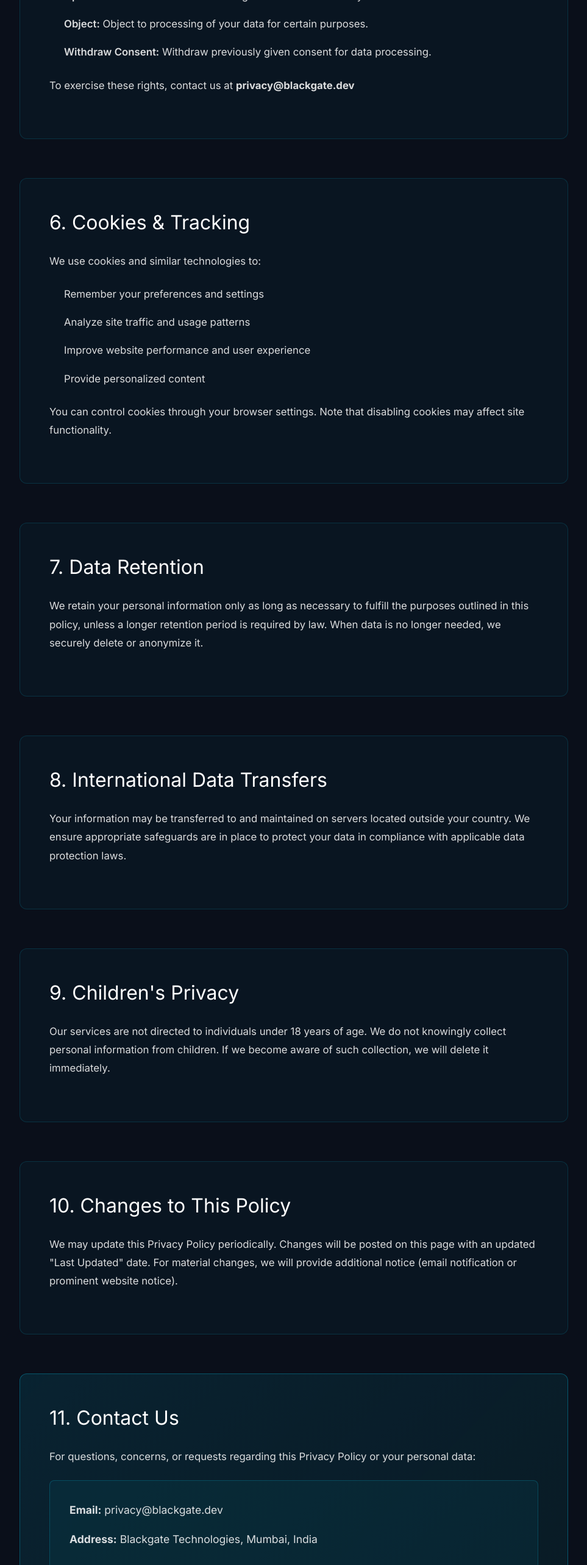
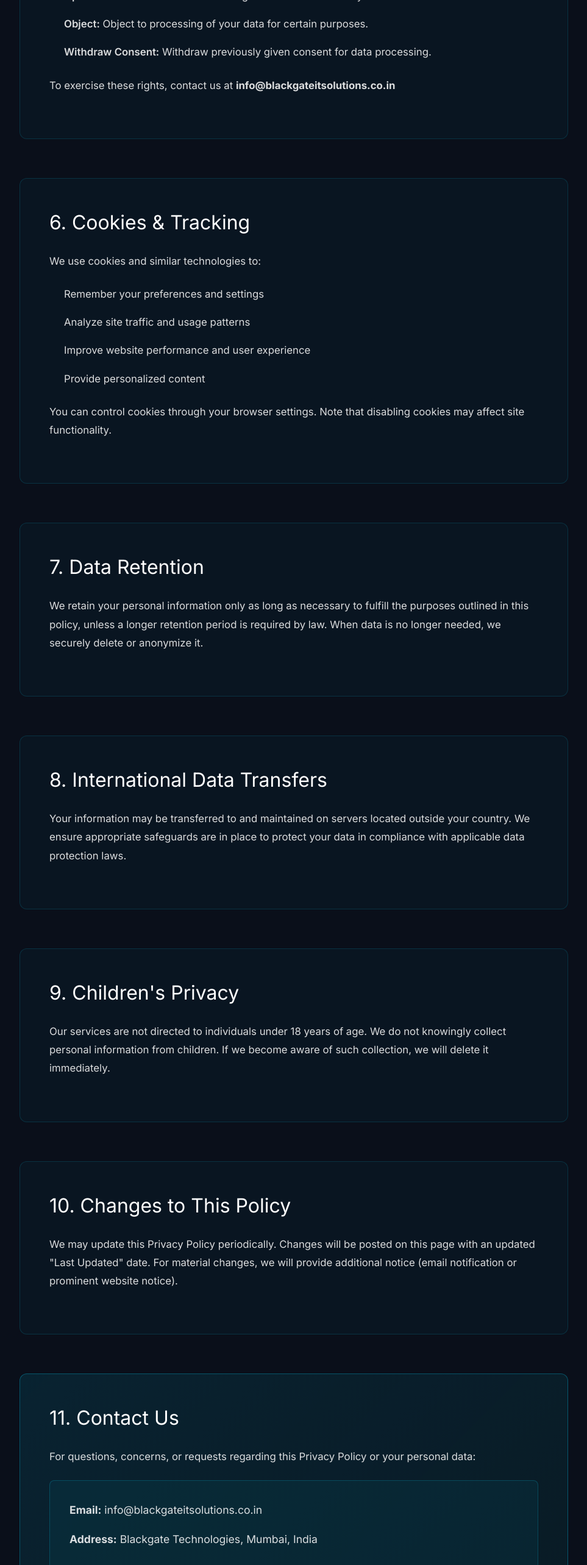
Before and after one commit to aayan-mk/blackgate, a React (Vite) app: page /privacy in a window 1280 px wide. Shown: the part 4200-6766 px from the top of the page at 61% size, without its empty margins (158-1121 px from the left). Built offline with nearby package versions, Linux system fonts and the light colour scheme.

Commit message:
chore(contact): update official company email to info@blackgateitsolutions.co.in

```diff
--- a/src/pages/Privacy.jsx
+++ b/src/pages/Privacy.jsx
@@ -168,7 +168,7 @@ function Privacy() {
             </ul>
 
             <p>
-              To exercise these rights, contact us at <strong>privacy@blackgate.dev</strong>
+              To exercise these rights, contact us at <strong>info@blackgateitsolutions.co.in</strong>
             </p>
           </motion.div>
 
@@ -273,7 +273,7 @@ function Privacy() {
             </p>
 
             <div className="contact-details">
-              <p><strong>Email:</strong> privacy@blackgate.dev</p>
+              <p><strong>Email:</strong> info@blackgateitsolutions.co.in</p>
               <p><strong>Address:</strong> Blackgate Technologies, Mumbai, India</p>
             </div>
           </motion.div>
--- a/src/pages/SecurityPage.jsx
+++ b/src/pages/SecurityPage.jsx
@@ -365,7 +365,7 @@ function Security() {
             </p>
 
             <div className="contact-details">
-              <p><strong>Email:</strong> security@blackgate.dev</p>
+              <p><strong>Email:</strong> info@blackgateitsolutions.co.in</p>
               <p><strong>PGP Key:</strong> Available upon request for encrypted communication</p>
             </div>
 
--- a/src/pages/Terms.jsx
+++ b/src/pages/Terms.jsx
@@ -379,7 +379,7 @@ function Terms() {
             </p>
 
             <div className="contact-details">
-              <p><strong>Email:</strong> legal@blackgate.dev</p>
+              <p><strong>Email:</strong> info@blackgateitsolutions.co.in</p>
               <p><strong>Address:</strong> Blackgate Technologies, Mumbai, India</p>
             </div>
           </motion.div>
--- a/src/sections/ContactSection.tsx
+++ b/src/sections/ContactSection.tsx
@@ -112,7 +112,7 @@ export default function ContactSection() {
           <div className="w-8 h-8 rounded-full bg-accent-cyan/10 flex items-center justify-center flex-shrink-0 border border-accent-cyan/20">
             <Mail className="w-4 h-4 text-accent-cyan" />
           </div>
-          <a href="mailto:blackgatesolutions@gmail.com" className="hover:text-white transition-colors">blackgatesolutions@gmail.com</a>
+          <a href="mailto:info@blackgateitsolutions.co.in" className="hover:text-white transition-colors">info@blackgateitsolutions.co.in</a>
         </div>
         <div className="flex items-center gap-3">
           <div className="w-8 h-8 rounded-full bg-accent-cyan/10 flex items-center justify-center flex-shrink-0 border border-accent-cyan/20">
@@ -125,7 +125,7 @@ export default function ContactSection() {
       {/* Trust Badges */}
       <div className="mt-5 text-center">
         <p className="text-[10px] sm:text-xs text-text-muted font-medium tracking-wide">
-          SOC 2 Type II Certified • ISO 27001 Compliant • GDPR Ready
+          Zero-Trust Architecture • Security by Design • Privacy Conscious
         </p>
       </div>
     </GlowCard>
```
